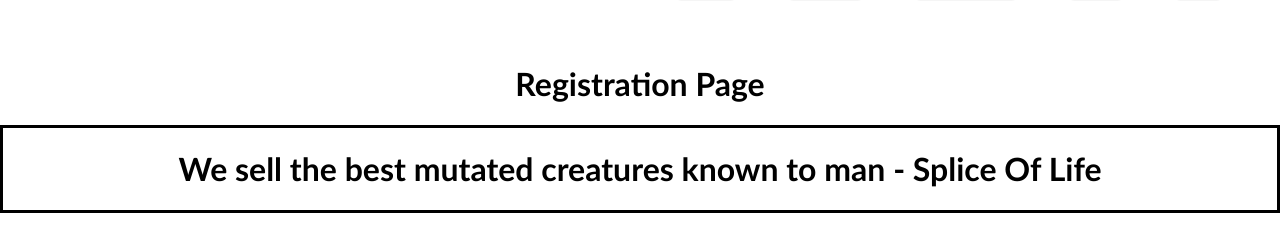
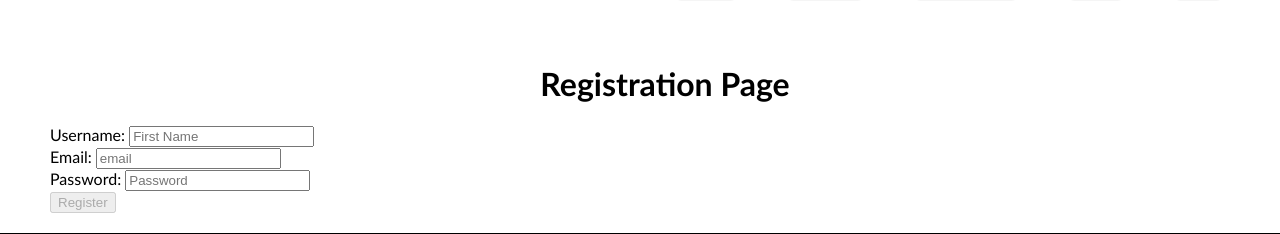
Before and after one commit to Splice-of-Life/SpliceOfLife, a React (Vite) app: page /registration in a window 1280 px wide. Shown: the part 149-383 px from the top of the page. Built offline with nearby package versions, Linux system fonts and the light colour scheme.

Commit message:
add register form

```diff
--- a/api/utils.cjs
+++ b/api/utils.cjs
@@ -1,4 +1,5 @@
 function requireUser(req, res, next) {
+  /// confirms if a user is logged in
   if (!req.user) {
     next({
       name: "MissingUserError",
--- a/package.json
+++ b/package.json
@@ -13,10 +13,13 @@
     "preview": "vite preview"
   },
   "dependencies": {
+    "@esbuild/darwin-x64": "^0.19.11",
     "@prisma/client": "^5.7.1",
+    "@rollup/rollup-darwin-x64": "^4.9.1",
     "axios": "^1.6.2",
+    "bcrypt": "^5.1.1",
     "cors": "^2.8.5",
-    "bcrypt": "^5.1.1",
+    "dotenv": "^16.3.1",
     "express": "^4.18.2",
     "jsonwebtoken": "^9.0.2",
     "nodemon": "^3.0.2",
--- a/src/pages/registration.jsx
+++ b/src/pages/registration.jsx
@@ -1,11 +1,72 @@
-function RegistrationPage() {
+import axios from "axios";
+import { useState } from 'react';
+
+export default function RegistrationPage() {
+  const [username, setUsername] = useState('');
+  const [email, setEmail] = useState('');
+  const [password, setPassword] = useState('');
+  const [response, setResponse] = useState('')
+
+  function handleUsernameChange(event) {
+    setUsername(event.target.value);
+  }
+
+  function handleEmailChange(event) {
+    setEmail(event.target.value);
+  }
+
+  function handlePasswordChange(event) {
+    setPassword(event.target.value);
+  }
+
+  async function handleSubmit() {
+    const response = await axios.post(`${import.meta.env.VITE_BASE_API_URL}/users/register`, {
+      username,
+      email,
+      password,
+    },
+      {
+        validateStatus: () => true,
+      }
+    );
+    const data = response.data;
+    console.log('response', response)
+    if (response.status === 200) {
+      setResponse('Registration Successful')
+      console.log('data', data)
+    } else {
+      // TODO: get error message from response
+      setResponse(`Error: ${response.data}`)
+    }
+  }
+
   return (
     <>
-      <div>
+      <div style={{ marginLeft: '50px' }}>
         <h1 className="heading"> Registration Page</h1>
+        {/* Create Register Form with Username and Password */}
+        <div className="form">
+          <div className="username">
+            <label className="form__label">Username: </label>
+            <input onChange={handleUsernameChange} className="form__input" type="text" id="firstName" placeholder="First Name" />
+          </div>
+          <div className="email">
+            <label className="form__label">Email: </label>
+            <input onChange={handleEmailChange} className="form__input" type="text" id="email" placeholder="email" />
+          </div>
+          <div className="password">
+            <label className="form__label">Password: </label>
+            <input onChange={handlePasswordChange} className="form__input" type="text" id="password" placeholder="Password" />
+          </div>
+        </div>
+        <button
+          disabled={!(username && email && password)}
+          onClick={handleSubmit} className="btn"
+        >Register</button>
+        <div>
+          {response}
+        </div>
       </div>
     </>
   );
 }
-
-export default RegistrationPage;
```
Also changed, not shown: api/users.cjs (+9 -2 lines), server.cjs (+3 -58 lines), 2 other files (tests, documents, lock files or other folders).
